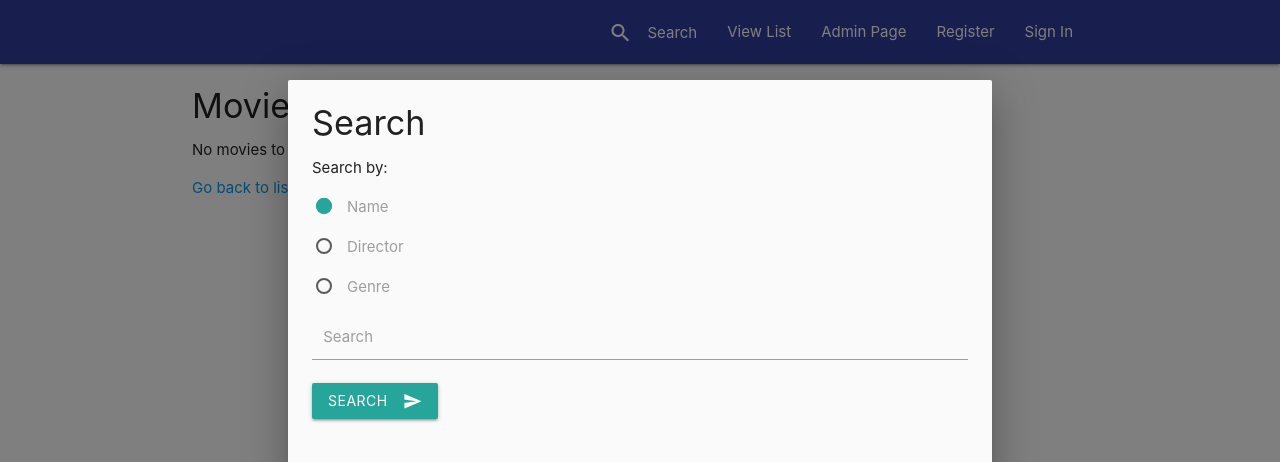
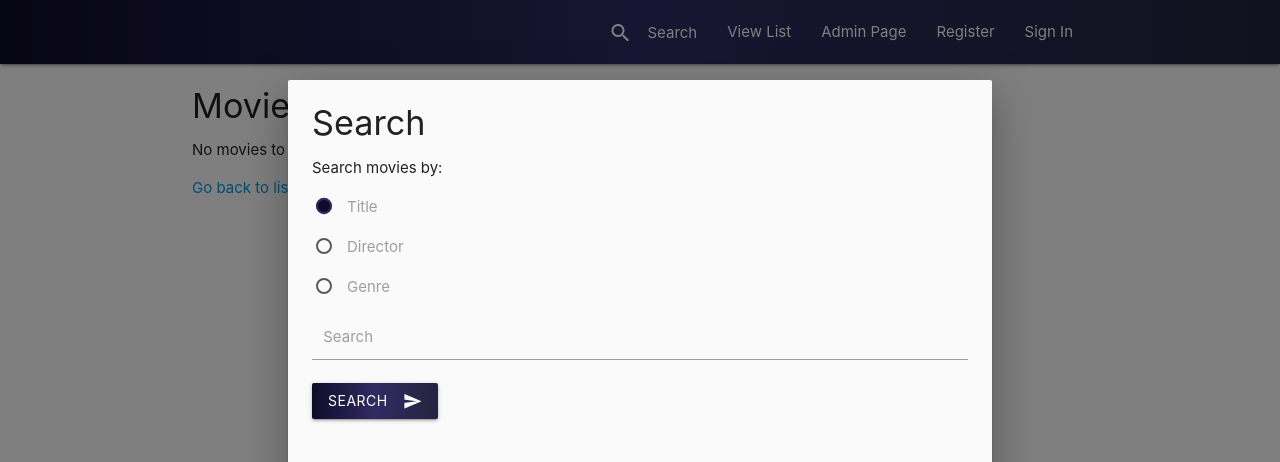
Before and after one commit to arjun921/fmdb, a Flask app: template app/templates/listing.html in a window 1280 px wide, after a click that opens the changed part. Shown: the top 462 px of the page. Run offline with Flask 2, Linux system fonts and the light colour scheme; the template is opened without the code that fills it, so the values that code supplies are empty; parts of the project's set-up code (start-up, migrations or seed data) failed here and were passed over.

```diff
--- a/app/templates/base.html
+++ b/app/templates/base.html
@@ -13,30 +13,80 @@
   <link type="text/css" rel="stylesheet"
     href="https://cdnjs.cloudflare.com/ajax/libs/materialize/1.0.0/css/materialize.min.css" media="screen,projection" />
   <meta name="viewport" content="width=device-width, initial-scale=1.0" />
+  <style>
+    .meteor {
+      background-image: linear-gradient(to right, #0f0c29, #302b63, #24243e);
+    }
+
+    .red {
+      background-color: #c31432;
+    }
+
+    .red-text {
+      color: #c31432;
+    }
+
+    .body_bg {
+      background-image: linear-gradient(to bottom, #FFF, #f2fcfe);
+    }
+
+    [type="radio"]:checked+span:after,
+    [type="radio"].with-gap:checked+span:after {
+      background-color: #0f0c29;
+    }
+
+    [type="radio"]:checked+span:after,
+    [type="radio"].with-gap:checked+span:before,
+    [type="radio"].with-gap:checked+span:after {
+      border: 2px solid #302b63;
+    }
+
+    .meteor-text,
+    .dropdown-content li>a,
+    .dropdown-content li>span {
+      color: #292170;
+    }
+
+    input:not([type]):focus:not([readonly]),
+    input[type=text]:not(.browser-default):focus:not([readonly]),
+    input[type=password]:not(.browser-default):focus:not([readonly]),
+    input[type=email]:not(.browser-default):focus:not([readonly]),
+    input[type=url]:not(.browser-default):focus:not([readonly]),
+    input[type=time]:not(.browser-default):focus:not([readonly]),
+    input[type=date]:not(.browser-default):focus:not([readonly]),
+    input[type=datetime]:not(.browser-default):focus:not([readonly]),
+    input[type=datetime-local]:not(.browser-default):focus:not([readonly]),
+    input[type=tel]:not(.browser-default):focus:not([readonly]),
+    input[type=number]:not(.browser-default):focus:not([readonly]),
+    input[type=search]:not(.browser-default):focus:not([readonly]),
+    textarea.materialize-textarea:focus:not([readonly]) {
+      border-bottom: 1px solid #c31432;
+      -webkit-box-shadow: 0 1px 0 0 #c31432;
+      box-shadow: 0 1px 0 0 #c31432;
+    }
+  </style>
   {% block extra_css %}{% endblock %}
 </head>
 
 
-<body>
+<body class="">
   {% block body %}
   {% block menu %}
   <ul id="dropdown1" class="dropdown-content">
     {% if call_or_get(current_user.is_authenticated) %}
     <li><a href="{{ url_for('user.edit_user_profile') }}"
-        class="truncate">{{ current_user.username or current_user.email }}</a></li>
+        class="truncate ">{{ current_user.username or current_user.email }}</a></li>
     {% endif %}
     <li class="divider"></li>
-    <li><a href="{{ url_for('user.logout') }}">{%trans%}Sign out{%endtrans%}</a></li>
+    <li><a href="{{ url_for('user.logout') }}" class="">{%trans%}Sign out{%endtrans%}</a></li>
   </ul>
   <div class="navbar-fixed">
-    <nav class="indigo darken-2">
+    <nav class="meteor">
       <div class="container">
         <div class="nav-wrapper">
           <a href="{{ url_for('home_page') }}" class="brand-logo">{{ user_manager.USER_APP_NAME }}</a>
           <ul class="right hide-on-med-and-down">
-            <li> <a class="waves-effect waves-light modal-trigger" href="#search"><i
-                  class="material-icons left">search</i>Search</a></li>
-
+            <li> <a class="waves-effect waves-light modal-trigger" href="#search"><i class="material-icons left">search</i>Search</a></li>
             <li><a href="{{ url_for('member_page') }}">{%trans%}View List{%endtrans%}</a></li>
             <li><a href="{{ url_for('admin_page') }}">{%trans%}Admin Page{%endtrans%}</a></li>
             <li><a href="{{ url_for('user.register') }}">{%trans%}Register{%endtrans%}</a></li>
@@ -56,12 +106,12 @@
   <div id="search" class="modal">
     <div class="modal-content">
       <h4>Search</h4>
-      <p>Search by:</p>
+      <p>Search movies by:</p>
       <p>
         <label>
           <input id="search_radio_Name" name="search_radio" onchange="auto_suggest_names(this.checked)" type="radio"
             checked />
-          <span>Name</span>
+          <span>Title</span>
         </label>
       </p>
       <p>
@@ -83,13 +133,13 @@
         <input type="text" id="search-autocomplete-input" class="autocomplete">
         <label for="search-autocomplete-input">Search</label>
       </div>
-      <button class="btn waves-effect waves-light" onclick="search()">Search
+      <button class="btn waves-effect meteor waves-light" onclick="search()">Search
         <i class="material-icons right">send</i>
       </button>
 
     </div>
     <div class="modal-footer">
-      <a href="#!" class="modal-close waves-effect waves-green btn-flat">Close</a>
+      <a href="#!" class="modal-close waves-effect waves-red btn-flat">Close</a>
     </div>
   </div>
 
@@ -183,33 +233,38 @@
       }
     }
 
+    function getAsUriParameters(data) {
+      var url = '';
+      for (var prop in data) {
+        url += encodeURIComponent(prop) + '=' +
+          encodeURIComponent(data[prop]) + '&';
+      }
+      return url.substring(0, url.length - 1)
+    }
+
     function search() {
       search_body = {}
       var search_radio_Name = document.getElementById('search_radio_Name')
       var search_radio_Director = document.getElementById('search_radio_Director')
       var search_radio_Genre = document.getElementById('search_radio_Genre')
-      var search_field = document.getElementById('search-autocomplete-input')
-      if (search_radio_Genre.checked) {
-        search_body['genre'] = search_field.value
+      var search_field_val = document.getElementById('search-autocomplete-input').value
+      if (search_field_val == '') {
+        M.toast({ html: 'Empty Search!' })
       }
-      else if (search_radio_Director.checked) {
-        search_body['director'] = search_field.value
-      } else {
-        search_body['name'] = search_field.value
+      else {
+        if (search_radio_Genre.checked) {
+          search_body['genre'] = search_field_val
+        }
+        else if (search_radio_Director.checked) {
+          search_body['director'] = search_field_val
+        } else {
+          search_body['name'] = search_field_val
+        }
+        window.location.href = '/listing?' + getAsUriParameters(search_body)
       }
-
-      function getAsUriParameters(data) {
-        var url = '';
-        for (var prop in data) {
-          url += encodeURIComponent(prop) + '=' +
-            encodeURIComponent(data[prop]) + '&';
-        }
-        return url.substring(0, url.length - 1)
-      }
-      window.location.href = '/listing?' + getAsUriParameters(search_body)
     }
 
-    function appendToQueryString (param, val) {
+    function appendToQueryString(param, val) {
       var queryString = window.location.search.replace("?", "");
       var parameterListRaw = queryString == "" ? [] : queryString.split("&");
       var parameterList = {};
@@ -226,7 +281,7 @@
         }
       }
       newQueryString = newQueryString.replace(/&$/, "");
-      location.href =  location.origin + location.pathname + newQueryString;
+      location.href = location.origin + location.pathname + newQueryString;
     }
 
 
--- a/app/templates/listing.html
+++ b/app/templates/listing.html
@@ -10,28 +10,28 @@
             <li class="disabled"><a><i class="material-icons">first_page</i></a></li>
             <li class="disabled"><a><i class="material-icons">chevron_left</i></a></li>
             {%else%}
-            <li class="waves-effect tooltipped" data-position="bottom" data-tooltip="First page"><a
+            <li class="waves-effect waves-red tooltipped" data-position="bottom" data-tooltip="First page"><a
                     onclick="appendToQueryString('p',0)"><i class="material-icons">first_page</i></a></li>
-            <li class="waves-effect tooltipped" data-position="top" data-tooltip="Previous page"><a
+            <li class="waves-effect waves-red tooltipped" data-position="top" data-tooltip="Previous page"><a
                     onclick="appendToQueryString('p',{{current_page-1}})"><i class="material-icons">chevron_left</i></a>
             </li>
             {%endif%}
 
             {%for x in range(0,current_page)%}
-            <li class="waves-effect"><a onclick="appendToQueryString('p',{{x}})">{{x+1}}</a></li>
+            <li class="waves-effect waves-red"><a onclick="appendToQueryString('p',{{x}})">{{x+1}}</a></li>
             {%endfor%}
-            <li class="active indigo"><a onclick="appendToQueryString('p',{{current_page}})">{{current_page+1}}</a></li>
+            <li class="active red"><a onclick="appendToQueryString('p',{{current_page}})">{{current_page+1}}</a></li>
             {%for x in range(current_page+1,max_pages+1)%}
-            <li class="waves-effect"><a onclick="appendToQueryString('p',{{x}})">{{x+1}}</a></li>
+            <li class="waves-effect waves-red"><a onclick="appendToQueryString('p',{{x}})">{{x+1}}</a></li>
             {%endfor%}
             {%if (current_page)==max_pages %}
             <li class="disabled"><a><i class="material-icons">chevron_right</i></a></li>
             <li class="disabled"><a><i class="material-icons">last_page</i></a></li>
             {%else%}
-            <li class="waves-effect tooltipped" data-position="top" data-tooltip="Next page"><a
+            <li class="waves-effect waves-red tooltipped" data-position="top" data-tooltip="Next page"><a
                     onclick="appendToQueryString('p',{{current_page+1}})"><i
                         class="material-icons">chevron_right</i></a></li>
-            <li class="waves-effect tooltipped" data-position="bottom" data-tooltip="Last page"><a
+            <li class="waves-effect waves-red tooltipped" data-position="bottom" data-tooltip="Last page"><a
                     onclick="appendToQueryString('p',{{max_pages}})"><i class="material-icons">last_page</i></a></li>
             {%endif%}
         </ul>
@@ -48,9 +48,7 @@
             </div>
             <div class="card-content">
                 <span class="card-title activator grey-text text-darken-4 truncate">{{value[-1]}}</span>
-                <p><a target="_blank"
-                        href="https://www.youtube.com/results?search_query={{'+'.join(value[-1].split(' '))+'+movie'+'+trailer'}}">View
-                        Trailer</a></p>
+                <p><a target="_blank" href="https://www.youtube.com/results?search_query={{'+'.join(value[-1].split(' '))+'+movie'+'+trailer'}}" class="red-text">View Trailer</a></p>
             </div>
             <div class="card-reveal">
                 <span class="card-title grey-text text-darken-4">{{value[-1]}}<i
@@ -81,28 +79,28 @@
             <li class="disabled"><a><i class="material-icons">first_page</i></a></li>
             <li class="disabled"><a><i class="material-icons">chevron_left</i></a></li>
             {%else%}
-            <li class="waves-effect tooltipped" data-position="bottom" data-tooltip="First page"><a
+            <li class="waves-effect waves-red tooltipped" data-position="bottom" data-tooltip="First page"><a
                     onclick="appendToQueryString('p',0)"><i class="material-icons">first_page</i></a></li>
-            <li class="waves-effect tooltipped" data-position="top" data-tooltip="Previous page"><a
+            <li class="waves-effect waves-red tooltipped" data-position="top" data-tooltip="Previous page"><a
                     onclick="appendToQueryString('p',{{current_page-1}})"><i class="material-icons">chevron_left</i></a>
             </li>
             {%endif%}
 
             {%for x in range(0,current_page)%}
-            <li class="waves-effect"><a onclick="appendToQueryString('p',{{x}})">{{x+1}}</a></li>
+            <li class="waves-effect waves-red"><a onclick="appendToQueryString('p',{{x}})">{{x+1}}</a></li>
             {%endfor%}
-            <li class="active indigo"><a onclick="appendToQueryString('p',{{current_page}})">{{current_page+1}}</a></li>
+            <li class="active red"><a onclick="appendToQueryString('p',{{current_page}})">{{current_page+1}}</a></li>
             {%for x in range(current_page+1,max_pages+1)%}
-            <li class="waves-effect"><a onclick="appendToQueryString('p',{{x}})">{{x+1}}</a></li>
+            <li class="waves-effect waves-red"><a onclick="appendToQueryString('p',{{x}})">{{x+1}}</a></li>
             {%endfor%}
             {%if (current_page)==max_pages %}
             <li class="disabled"><a><i class="material-icons">chevron_right</i></a></li>
             <li class="disabled"><a><i class="material-icons">last_page</i></a></li>
             {%else%}
-            <li class="waves-effect tooltipped" data-position="top" data-tooltip="Next page"><a
+            <li class="waves-effect waves-red tooltipped" data-position="top" data-tooltip="Next page"><a
                     onclick="appendToQueryString('p',{{current_page+1}})"><i
                         class="material-icons">chevron_right</i></a></li>
-            <li class="waves-effect tooltipped" data-position="bottom" data-tooltip="Last page"><a
+            <li class="waves-effect waves-red tooltipped" data-position="bottom" data-tooltip="Last page"><a
                     onclick="appendToQueryString('p',{{max_pages}})"><i class="material-icons">last_page</i></a></li>
             {%endif%}
         </ul>
--- a/config.py
+++ b/config.py
@@ -28,7 +28,7 @@ class Config(object):
 
     # custom
     BASE_DIR = basedir
-    MAX_LISTING_ITEMS = 15
+    MAX_LISTING_ITEMS = 30
 
 
 
```
Also changed, not shown: app/templates/admin.html (+7 -7 lines), app/views.py (+13 -1 lines).
